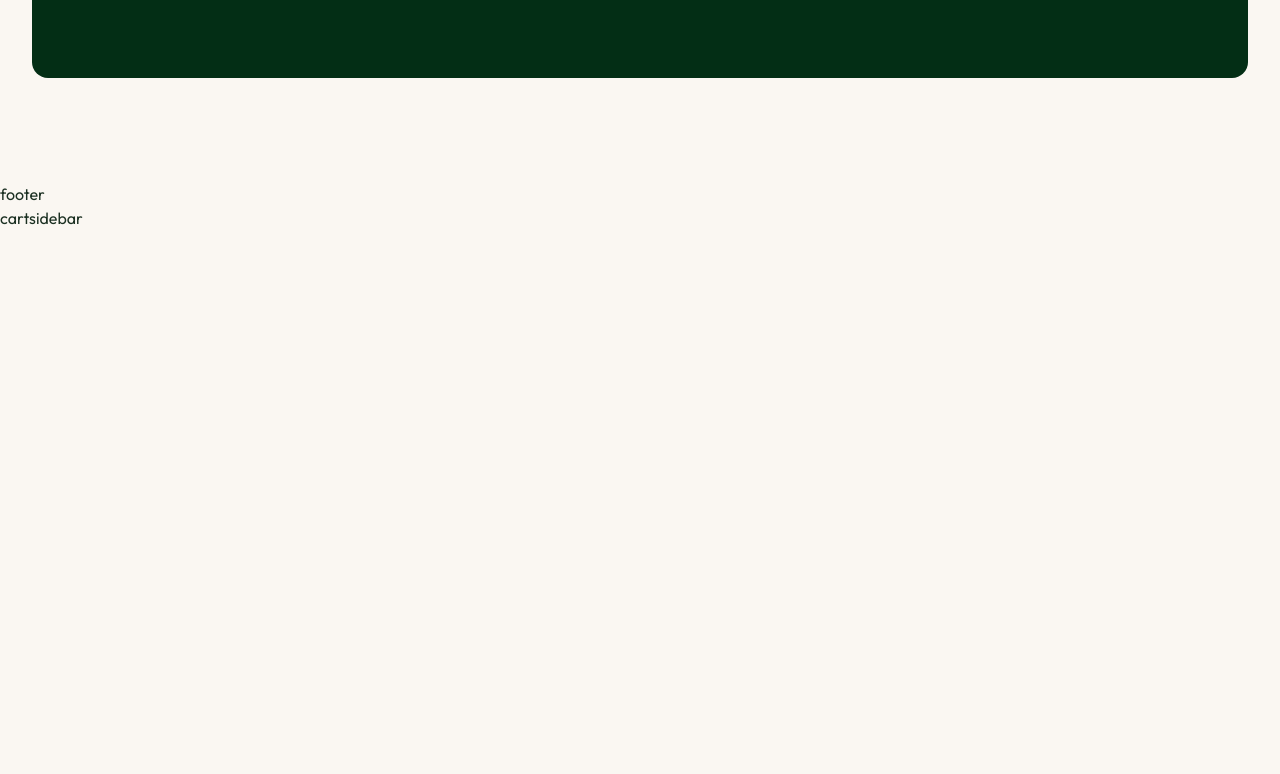
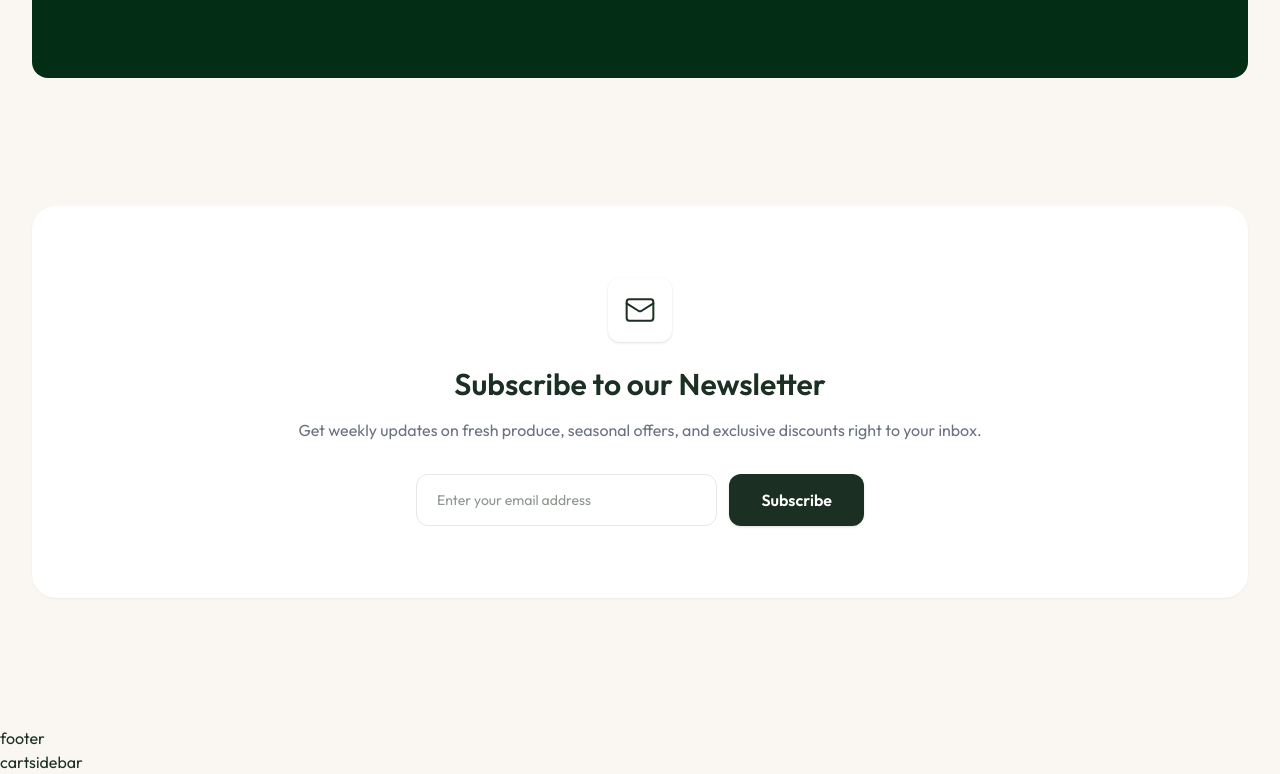
Before and after one commit to tanujgupta18/Grocery-Delivery-App, a React (Vite) app in the folder client/: page / in a window 1280 px wide. Shown: the part 2430-3204 px from the top of the page. Before the commit the page ends 2660 px from the top, so only its background shows below. Built offline with nearby package versions, Linux system fonts and the light colour scheme.

Commit message:
Newsletter

```diff
--- /dev/null
+++ b/client/src/components/Home/Newsletter.tsx
@@ -0,0 +1,41 @@
+import { MailIcon } from "lucide-react";
+
+const Newsletter = () => {
+  return (
+    <section className="bg-white py-18 px-4 sm:px-6 lg:px-8 rounded-3xl mx-auto shadow-xs mt-32 mb-20">
+      <div className="max-w-7xl mx-auto text-center">
+        <div className="size-16 bg-white rounded-xl flex-center mx-auto mb-6 shadow">
+          <MailIcon className="size-8 text-app-green" strokeWidth={1.5} />
+        </div>
+        <h2 className="text-3xl font-semibold to-app-green mb-4">
+          Subscribe to our Newsletter
+        </h2>
+        <p className="text-app-text-light mb-8 text-base">
+          Get weekly updates on fresh produce, seasonal offers, and exclusive
+          discounts right to your inbox.
+        </p>
+
+        <form
+          onClick={(e) => e.preventDefault()}
+          className="flex flex-col sm:flex-row gap-3 max-w-md mx-auto"
+        >
+          <input
+            type="email"
+            placeholder="Enter your email address"
+            className="flex-1 px-5 py-3.5 rounded-xl border border-app-border focus-border-app-green focus:ring bg-white text-sm transition-all"
+            required
+          />
+
+          <button
+            type="submit"
+            className="px-8 py-3.5 bg-app-green text-white font-semibold rounded-xl hover:bg-app-green-light transition-colors shadow-sm whitespace-nowrap active:scale-[0.98]"
+          >
+            Subscribe
+          </button>
+        </form>
+      </div>
+    </section>
+  );
+};
+
+export default Newsletter;
--- a/client/src/pages/Home.tsx
+++ b/client/src/pages/Home.tsx
@@ -2,6 +2,7 @@
 import Features from "../components/Home/Features";
 import Hero from "../components/Home/Hero";
 import HomeCategories from "../components/Home/HomeCategories";
+import Newsletter from "../components/Home/Newsletter";
 import PopularProducts from "../components/Home/PopularProducts";
 
 const Home = () => {
@@ -12,6 +13,7 @@
       <HomeCategories />
       <PopularProducts />
       <AppPromoBanner />
+      <Newsletter />
     </div>
   );
 };
```
